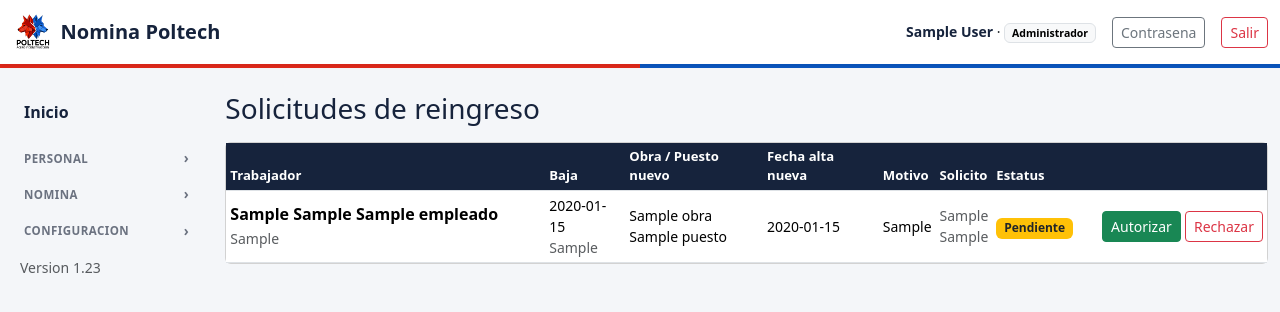
After one commit to Poltech2024/poltech, a Flask app: page /reingresos in a window 1280 px wide. The commit adds this page. Shown: the top 312 px of the page. Run offline with Flask 3, Linux system fonts and the light colour scheme; the visitor is signed in with stand-in values (Sample User, id 1); tables that the repository leaves empty hold one stand-in row (values such as "Sample post").

Commit message:
Version 1.23: reingreso con solicitud y autorizacion (reemplaza el boton directo de "Reactivar"). Desde Bajas, cualquiera con visibilidad de la obra puede solicitar el reingreso proponiendo nueva obra, categoria, fecha de alta y cuenta bancaria, con un motivo. Un superintendente o administrador debe autorizarlo en "Solicitudes de reingreso" antes de que se aplique.
Al autorizar: se conserva la cedula, se actualiza puesto/obra/fecha de
alta, se reinicia el conteo de 15 dias para documentacion, se calcula la
fecha de solicitud IMSS, se genera un contrato nuevo, y se valida que la
cuenta bancaria propuesta no sea de otro trabajador antes de aplicar
cualquier cambio.

Tambien corrige el mismo bug de fecha (hora pegada) en la fecha de baja
del Excel de asistencia, reutilizando la funcion compartida de la carga
masiva.

```diff
--- a/app.py
+++ b/app.py
@@ -29,7 +29,7 @@ from werkzeug.security import generate_password_hash, check_password_hash
 APP_DIR = os.path.dirname(os.path.abspath(__file__))
 DB_PATH = os.environ.get("DB_PATH", os.path.join(APP_DIR, "poltech.db"))
 
-APP_VERSION = "1.22"   # version del sistema (visible en el menu)
+APP_VERSION = "1.23"   # version del sistema (visible en el menu)
 
 app = Flask(__name__)
 app.secret_key = os.environ.get("SECRET_KEY", "dev-cambia-esta-clave-en-render")
@@ -367,6 +367,24 @@ CREATE TABLE IF NOT EXISTS otros_pagos_lotes (
     generado_en TEXT,
     detalle_json TEXT,
     UNIQUE(anio, semana_num)
+);
+CREATE TABLE IF NOT EXISTS reingreso_solicitudes (
+    id INTEGER PRIMARY KEY AUTOINCREMENT,
+    empleado_id INTEGER NOT NULL,
+    puesto_id_nuevo INTEGER NOT NULL,
+    fecha_alta_nueva TEXT NOT NULL,
+    banco TEXT,
+    tipo_cuenta TEXT,
+    numero_cuenta TEXT,
+    motivo TEXT,
+    estatus TEXT DEFAULT 'pendiente',
+    solicitado_por TEXT,
+    solicitado_en TEXT,
+    autorizado_por TEXT,
+    autorizado_en TEXT,
+    comentario_resolucion TEXT,
+    FOREIGN KEY (empleado_id) REFERENCES empleados(id),
+    FOREIGN KEY (puesto_id_nuevo) REFERENCES puestos(id)
 );
 CREATE TABLE IF NOT EXISTS bitacora (
     id INTEGER PRIMARY KEY AUTOINCREMENT,
@@ -2973,21 +2991,191 @@ def escrito_baja(emp_id):
                      mimetype="application/vnd.openxmlformats-officedocument.wordprocessingml.document")
 
 
-@app.route("/personal/<int:emp_id>/reactivar", methods=["POST"])
-@min_rank(GERENTE_RANK)
-def personal_reactivar(emp_id):
+@app.route("/personal/<int:emp_id>/reingreso/solicitar", methods=["GET", "POST"])
+@login_required
+def reingreso_solicitar(emp_id):
+    """Cualquiera con visibilidad de la obra puede solicitar el reingreso de un
+    trabajador dado de baja. Queda pendiente hasta que un superintendente o
+    administrador lo autorice (ver reingreso_autorizar)."""
     db = get_db()
     emp = _emp_para_baja(db, emp_id)
     if not emp:
         abort(404)
     if not puede_ver_obra(db, emp["obra_id"]):
         abort(403)
-    db.execute("UPDATE empleados SET estatus='activo', fecha_baja=NULL, motivo_baja=NULL WHERE id=?", (emp_id,))
-    registrar_bitacora(db, "Reingreso de trabajador",
-                       f"{emp['nombre']} {emp['primer_apellido']} (cedula {emp['cedula']}) reactivado")
+    if emp["estatus"] != "baja":
+        flash("Este trabajador ya no esta dado de baja.", "warning")
+        return redirect(url_for("bajas"))
+    pendiente = db.execute(
+        "SELECT 1 FROM reingreso_solicitudes WHERE empleado_id=? AND estatus='pendiente'",
+        (emp_id,)).fetchone()
+    if pendiente:
+        flash("Ya existe una solicitud de reingreso pendiente para este trabajador.", "warning")
+        return redirect(url_for("bajas"))
+
+    obras_form = obras_visibles(db)
+    vis = obras_del_usuario(db)
+    if vis is None:
+        puestos = db.execute(
+            "SELECT p.id, p.nombre AS puesto, p.sueldo_semanal, p.viaticos_semanales, "
+            "p.obra_id, o.nombre AS obra, o.estado FROM puestos p JOIN obras o ON o.id=p.obra_id "
+            "WHERE p.activo=1 ORDER BY o.nombre, p.nombre").fetchall()
+    elif vis:
+        ph = ",".join("?" * len(vis))
+        puestos = db.execute(
+            "SELECT p.id, p.nombre AS puesto, p.sueldo_semanal, p.viaticos_semanales, "
+            "p.obra_id, o.nombre AS obra, o.estado FROM puestos p JOIN obras o ON o.id=p.obra_id "
+            f"WHERE p.activo=1 AND p.obra_id IN ({ph}) ORDER BY o.nombre, p.nombre", vis).fetchall()
+    else:
+        puestos = []
+
+    if request.method == "POST":
+        puesto_id = request.form.get("puesto_id")
+        fecha_alta_nueva = request.form.get("fecha_alta_nueva", "").strip()
+        errores = []
+        if not puesto_id or puesto_id not in {str(p["id"]) for p in puestos}:
+            errores.append("Selecciona un puesto (obra + categoria) valido.")
+        if not fecha_alta_nueva:
+            errores.append("La fecha de alta es obligatoria.")
+        cta_num = solo_digitos(request.form.get("numero_cuenta", ""))
+        cta_tipo = request.form.get("tipo_cuenta", "")
+        if cta_num:
+            err_cta = validar_cuenta(cta_tipo, cta_num)
+            if err_cta:
+                errores.append(err_cta)
+        if errores:
+            for e in errores:
+                flash(e, "danger")
+            return render_template("reingreso_form.html", emp=emp, puestos=puestos,
+                                   obras=obras_form, bancos=BANCOS, tipos=TIPOS_CUENTA,
+                                   datos=request.form)
+        db.execute(
+            "INSERT INTO reingreso_solicitudes(empleado_id, puesto_id_nuevo, fecha_alta_nueva, "
+            "banco, tipo_cuenta, numero_cuenta, motivo, estatus, solicitado_por, solicitado_en) "
+            "VALUES(?,?,?,?,?,?,?,'pendiente',?,?)",
+            (emp_id, puesto_id, fecha_alta_nueva,
+             request.form.get("banco", "").strip(), cta_tipo, cta_num,
+             request.form.get("motivo", "").strip(),
+             session.get("nombre", ""), datetime.now().isoformat(timespec="seconds")))
+        registrar_bitacora(db, "Reingreso solicitado",
+                           f"{emp['nombre']} {emp['primer_apellido']} (cedula {emp['cedula']})")
+        db.commit()
+        send_admin_alert(
+            "POLTECH - Solicitud de reingreso pendiente de autorizar",
+            (f"{session.get('nombre', '')} solicito el reingreso de "
+             f"{emp['nombre']} {emp['primer_apellido']} (cedula {emp['cedula']}).\n"
+             f"Revisa y autoriza (o rechaza) en Solicitudes de reingreso."))
+        flash("Solicitud de reingreso enviada. Un superintendente o administrador debe autorizarla.",
+              "success")
+        return redirect(url_for("bajas"))
+    return render_template("reingreso_form.html", emp=emp, puestos=puestos,
+                           obras=obras_form, bancos=BANCOS, tipos=TIPOS_CUENTA, datos={})
+
+
+@app.route("/reingresos")
+@login_required
+def reingresos():
+    db = get_db()
+    vis = obras_del_usuario(db)
+    sql = ("SELECT s.*, e.cedula, e.nombre, e.primer_apellido, e.segundo_apellido, "
+           "e.fecha_baja, e.motivo_baja, p.nombre AS puesto_nuevo, o.nombre AS obra_nueva, "
+           "o.id AS obra_id FROM reingreso_solicitudes s "
+           "JOIN empleados e ON e.id=s.empleado_id "
+           "JOIN puestos p ON p.id=s.puesto_id_nuevo JOIN obras o ON o.id=p.obra_id "
+           "WHERE 1=1")
+    args = []
+    if vis is not None:
+        if vis:
+            sql += " AND o.id IN (%s)" % ",".join("?" * len(vis)); args += vis
+        else:
+            sql += " AND 0"
+    sql += " ORDER BY (s.estatus='pendiente') DESC, s.solicitado_en DESC"
+    filas = db.execute(sql, args).fetchall()
+    return render_template("reingresos_list.html", solicitudes=filas)
+
+
+@app.route("/reingreso/<int:sol_id>/autorizar", methods=["POST"])
+@min_rank(GERENTE_RANK)
+def reingreso_autorizar(sol_id):
+    db = get_db()
+    s = db.execute(
+        "SELECT s.*, p.obra_id, o.estado AS obra_estado FROM reingreso_solicitudes s "
+        "JOIN puestos p ON p.id=s.puesto_id_nuevo JOIN obras o ON o.id=p.obra_id WHERE s.id=?",
+        (sol_id,)).fetchone()
+    if not s:
+        abort(404)
+    if not puede_ver_obra(db, s["obra_id"]):
+        abort(403)
+    if s["estatus"] != "pendiente":
+        flash("Esta solicitud ya fue resuelta.", "warning")
+        return redirect(url_for("reingresos"))
+    emp = db.execute("SELECT * FROM empleados WHERE id=?", (s["empleado_id"],)).fetchone()
+
+    # Cuenta bancaria propuesta: si el numero ya es de OTRO trabajador, no se procesa el
+    # reingreso (misma proteccion que en el alta nueva).
+    if s["numero_cuenta"]:
+        dup = db.execute(
+            "SELECT e.nombre, e.primer_apellido, e.cedula FROM cuentas_bancarias c "
+            "JOIN empleados e ON e.id=c.empleado_id "
+            "WHERE c.numero=? AND c.empleado_id<>?", (s["numero_cuenta"], s["empleado_id"])).fetchone()
+        if dup:
+            flash(f"No se autorizo: la cuenta {s['numero_cuenta']} ya esta registrada a nombre de "
+                  f"{dup['nombre']} {dup['primer_apellido']} (cedula {dup['cedula']}).", "danger")
+            return redirect(url_for("reingresos"))
+
+    fecha_sol = (date.fromisoformat(s["fecha_alta_nueva"]) - timedelta(days=5)).isoformat()
+    db.execute(
+        "UPDATE empleados SET estatus='activo', fecha_baja=NULL, motivo_baja=NULL, "
+        "puesto_id=?, fecha_alta=?, fecha_registro=?, fecha_solicitud=?, estatus_docs='Pendiente de carga' "
+        "WHERE id=?",
+        (s["puesto_id_nuevo"], s["fecha_alta_nueva"], date.today().isoformat(), fecha_sol,
+         s["empleado_id"]))
+    if s["numero_cuenta"]:
+        ya = db.execute("SELECT 1 FROM cuentas_bancarias WHERE numero=? AND empleado_id=?",
+                        (s["numero_cuenta"], s["empleado_id"])).fetchone()
+        if not ya:
+            db.execute(
+                "INSERT INTO cuentas_bancarias(empleado_id, institucion, tipo_cuenta, numero) "
+                "VALUES(?,?,?,?)", (s["empleado_id"], s["banco"], s["tipo_cuenta"], s["numero_cuenta"]))
+    db.execute(
+        "UPDATE reingreso_solicitudes SET estatus='aprobado', autorizado_por=?, autorizado_en=? "
+        "WHERE id=?", (session.get("nombre", ""), datetime.now().isoformat(timespec="seconds"), sol_id))
+    registrar_bitacora(db, "Reingreso autorizado",
+                       f"{emp['nombre']} {emp['primer_apellido']} (cedula {emp['cedula']})")
     db.commit()
-    flash("Trabajador reactivado.", "success")
-    return redirect(url_for("bajas"))
+    try:
+        crear_contrato_para(db, s["empleado_id"], avisar_a=session.get("username"))
+        db.commit()
+    except Exception as e:
+        app.logger.error("Contrato de reingreso (emp %s): %s", s["empleado_id"], e)
+    flash(f"Reingreso autorizado. Se genero un contrato nuevo y arrancan los 15 dias para "
+          f"completar documentacion.", "success")
+    return redirect(url_for("reingresos"))
+
+
+@app.route("/reingreso/<int:sol_id>/rechazar", methods=["POST"])
+@min_rank(GERENTE_RANK)
+def reingreso_rechazar(sol_id):
+    db = get_db()
+    s = db.execute(
+        "SELECT s.*, p.obra_id FROM reingreso_solicitudes s "
+        "JOIN puestos p ON p.id=s.puesto_id_nuevo WHERE s.id=?", (sol_id,)).fetchone()
+    if not s:
+        abort(404)
+    if not puede_ver_obra(db, s["obra_id"]):
+        abort(403)
+    if s["estatus"] != "pendiente":
+        flash("Esta solicitud ya fue resuelta.", "warning")
+        return redirect(url_for("reingresos"))
+    db.execute(
+        "UPDATE reingreso_solicitudes SET estatus='rechazado', autorizado_por=?, autorizado_en=?, "
+        "comentario_resolucion=? WHERE id=?",
+        (session.get("nombre", ""), datetime.now().isoformat(timespec="seconds"),
+         request.form.get("comentario", "").strip(), sol_id))
+    registrar_bitacora(db, "Reingreso rechazado", f"Solicitud {sol_id}")
+    db.commit()
+    flash("Solicitud de reingreso rechazada.", "success")
+    return redirect(url_for("reingresos"))
 
 
 @app.route("/bajas")
@@ -3018,8 +3206,11 @@ def bajas():
     sql += " ORDER BY e.fecha_baja DESC, e.primer_apellido"
     filas = db.execute(sql, args).fetchall()
     obras_l = obras_visibles(db)
+    con_solicitud = {r["empleado_id"] for r in db.execute(
+        "SELECT empleado_id FROM reingreso_solicitudes WHERE estatus='pendiente'").fetchall()}
     return render_template("bajas.html", bajas=filas, obras=obras_l,
-                           f_obra=f_obra, f_desde=f_desde, f_hasta=f_hasta)
+                           f_obra=f_obra, f_desde=f_desde, f_hasta=f_hasta,
+                           con_solicitud=con_solicitud)
 
 
 @app.route("/bajas/excel")
--- a/templates/base.html
+++ b/templates/base.html
@@ -66,6 +66,7 @@
       <div class="group-links" id="grupo-personal">
         <a href="{{ url_for('personal') }}">Personal</a>
         <a href="{{ url_for('bajas') }}">Bajas</a>
+        <a href="{{ url_for('reingresos') }}">Solicitudes de reingreso</a>
         <a href="{{ url_for('contratos') }}">Contratos</a>
         <a href="{{ url_for('cuentas') }}">Cuentas bancarias</a>
         <a href="{{ url_for('apimarket_tool') }}">API market</a>
--- /dev/null
+++ b/templates/reingresos_list.html
@@ -0,0 +1,50 @@
+{% extends "base.html" %}
+{% block content %}
+<h3 class="mb-3">Solicitudes de reingreso</h3>
+
+<div class="card">
+  <div class="table-responsive">
+    <table class="table table-sm align-middle mb-0">
+      <thead>
+        <tr><th>Trabajador</th><th>Baja</th><th>Obra / Puesto nuevo</th><th>Fecha alta nueva</th>
+          <th>Motivo</th><th>Solicito</th><th>Estatus</th><th></th></tr>
+      </thead>
+      <tbody>
+        {% for s in solicitudes %}
+        <tr>
+          <td><b>{{ s.primer_apellido }} {{ s.segundo_apellido or '' }} {{ s.nombre }}</b>
+            <span class="text-muted small">{{ s.cedula }}</span></td>
+          <td class="small">{{ s.fecha_baja }}<br><span class="text-muted">{{ s.motivo_baja or '' }}</span></td>
+          <td class="small">{{ s.obra_nueva }}<br>{{ s.puesto_nuevo }}</td>
+          <td class="small">{{ s.fecha_alta_nueva }}</td>
+          <td class="small">{{ s.motivo or '-' }}</td>
+          <td class="small text-muted">{{ s.solicitado_por }}<br>{{ s.solicitado_en[:16] if s.solicitado_en else '' }}</td>
+          <td>
+            {% if s.estatus == 'pendiente' %}<span class="badge text-bg-warning text-dark">Pendiente</span>
+            {% elif s.estatus == 'aprobado' %}<span class="badge text-bg-success">Aprobado</span>
+            {% else %}<span class="badge text-bg-secondary">Rechazado</span>{% endif %}
+            {% if s.estatus != 'pendiente' %}
+            <div class="small text-muted">{{ s.autorizado_por }}</div>
+            {% endif %}
+          </td>
+          <td class="text-end" style="min-width:190px">
+            {% if s.estatus == 'pendiente' and current_user.rank >= GERENTE_RANK %}
+            <form method="post" action="{{ url_for('reingreso_autorizar', sol_id=s.id) }}" class="d-inline"
+                  onsubmit="return confirm('Autorizar el reingreso de {{ s.nombre }}? Se generara un contrato nuevo.');">
+              <button class="btn btn-sm btn-success">Autorizar</button>
+            </form>
+            <form method="post" action="{{ url_for('reingreso_rechazar', sol_id=s.id) }}" class="d-inline"
+                  onsubmit="return confirm('Rechazar esta solicitud de reingreso?');">
+              <button class="btn btn-sm btn-outline-danger">Rechazar</button>
+            </form>
+            {% endif %}
+          </td>
+        </tr>
+        {% else %}
+        <tr><td colspan="8" class="text-center text-muted py-3">No hay solicitudes de reingreso.</td></tr>
+        {% endfor %}
+      </tbody>
+    </table>
+  </div>
+</div>
+{% endblock %}
```
Also changed, not shown: templates/bajas.html (+8 -6 lines), templates/reingreso_form.html (added, +79 -0 lines).
